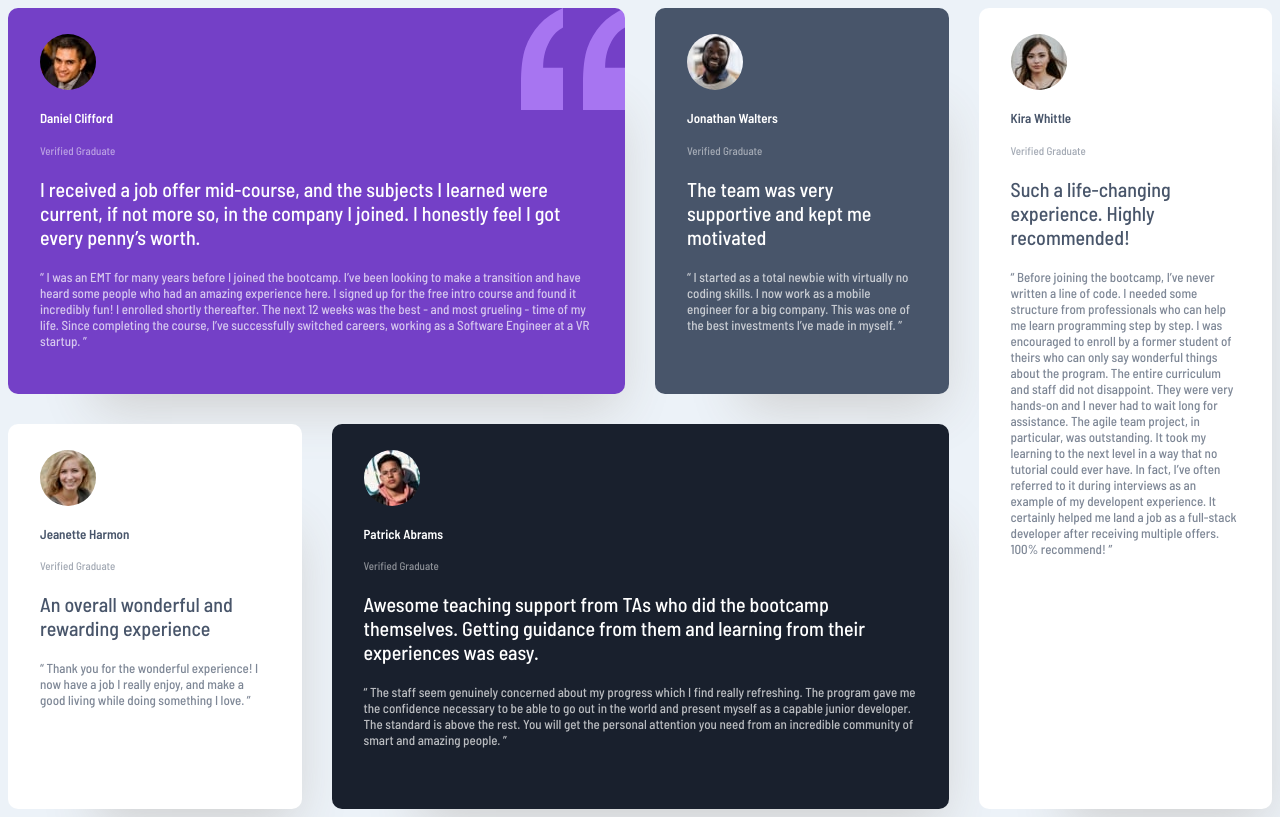
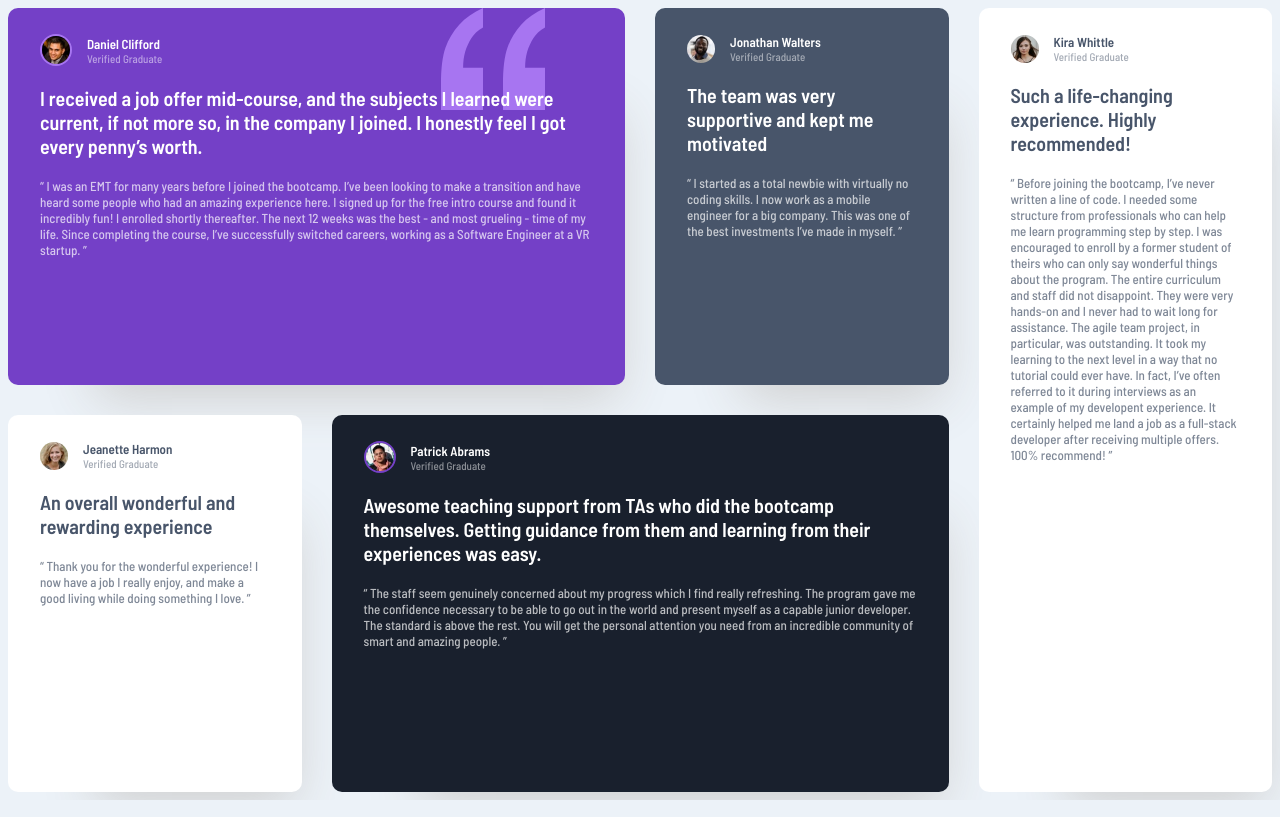
Before and after one commit to Jacoberson/testimonials-grid, a website: page index.html in a window 1280 px wide. Drawn offline with Linux system fonts and the light colour scheme.

Commit message:
Place text inside cards and adjust placement of parent grid

```diff
--- a/index.html
+++ b/index.html
@@ -2,7 +2,11 @@
 <html lang="en">
   <head>
     <meta charset="UTF-8" />
-    <meta name="viewport" content="width=device-width, initial-scale=1.0" />
+    <meta
+      name
+      no-margin="viewport"
+      content="width=device-width, initial-scale=1.0"
+    />
     <link
       rel="icon"
       type="image/png"
@@ -17,12 +21,14 @@
       <div class="testimonial-card purple">
         <div class="author">
           <img
-            class="author-image"
+            class="author-image light-violet-border-image"
             src="./images/image-daniel.jpg"
             alt="image of Daniel Clifford"
           />
-          <h4 class="name">Daniel Clifford</h4>
-          <p class="description">Verified Graduate</p>
+          <div class="author-text">
+            <h4 class="name no-margin">Daniel Clifford</h4>
+            <p class="description no-margin">Verified Graduate</p>
+          </div>
         </div>
         <div class="testimonial">
           <p class="testimonial-title">
@@ -49,8 +55,10 @@
             src="./images/image-jonathan.jpg"
             alt="image of Jonathan Walters"
           />
-          <h4 class="name">Jonathan Walters</h4>
-          <p class="description">Verified Graduate</p>
+          <div class="author-text">
+            <h4 class="name no-margin">Jonathan Walters</h4>
+            <p class="description no-margin">Verified Graduate</p>
+          </div>
         </div>
         <div class="testimonial">
           <p class="testimonial-title">
@@ -70,8 +78,10 @@
             src="./images/image-jeanette.jpg"
             alt="image of Jeanette Harmon"
           />
-          <h4 class="name">Jeanette Harmon</h4>
-          <p class="description">Verified Graduate</p>
+          <div class="author-text">
+            <h4 class="name no-margin">Jeanette Harmon</h4>
+            <p class="description no-margin">Verified Graduate</p>
+          </div>
         </div>
         <div class="testimonial">
           <p class="testimonial-title">
@@ -86,12 +96,14 @@
       <div class="testimonial-card black">
         <div class="author">
           <img
-            class="author-image"
+            class="author-image violet-border-image"
             src="./images/image-patrick.jpg"
             alt="image of Patrick Abrams"
           />
-          <h4 class="name">Patrick Abrams</h4>
-          <p class="description">Verified Graduate</p>
+          <div class="author-text">
+            <h4 class="name no-margin">Patrick Abrams</h4>
+            <p class="description no-margin">Verified Graduate</p>
+          </div>
         </div>
         <div class="testimonial">
           <p class="testimonial-title">
@@ -116,8 +128,10 @@
             src="./images/image-kira.jpg"
             alt="image of Kira Whittle"
           />
-          <h4 class="name">Kira Whittle</h4>
-          <p class="description">Verified Graduate</p>
+          <div class="author-text">
+            <h4 class="name no-margin">Kira Whittle</h4>
+            <p class="description no-margin">Verified Graduate</p>
+          </div>
         </div>
         <div class="testimonial">
           <p class="testimonial-title">
--- a/sass.scss
+++ b/sass.scss
@@ -6,6 +6,7 @@ $desktop: 1440px;
 
 // colors
 $moderate-violet: #7440c7;
+$light-violet: #a775f1;
 $very-dark-grayish-blue: #48556a;
 $very-dark-blackish-blue: #19202d;
 $white: #fff;
@@ -20,17 +21,27 @@ $title: 20px;
 $medium: 500;
 $semi-bold: 600;
 
+html {
+  height: 100%;
+}
+
 body {
   font-family: $barlow;
   font-size: $body;
+  font-weight: $medium;
   background-color: $light-grayish-blue;
+  overflow: hidden;
+  position: absolute;
+  inset: 0;
 }
 
 main {
-  display: grid;
+  display: inline-grid;
   grid-template-rows: 1fr 1fr;
   grid-template-columns: repeat(auto-fit, minmax(255px, 1fr));
   gap: 30px;
+  position: absolute;
+  inset: 0;
 }
 
 .testimonial-card {
@@ -39,17 +50,37 @@ main {
   border-radius: 10px;
   box-shadow: 40px 60px 50px -47px $light-gray;
 
+  .author {
+    display: flex;
+    align-items: center;
+    gap: 15px;
+
     .description {
       font-size: $description;
       opacity: 50%;
     }
 
+    .no-margin {
+      margin: 0;
+    }
+
     .author-image {
       border-radius: 50%;
+      width: 28px;
+    }
+
+    .violet-border-image {
+      border: 2px solid $moderate-violet;
+    }
+
+    .light-violet-border-image {
+      border: 2px solid $light-violet;
+    }
   }
 
   .testimonial-title {
     font-size: $title;
+    font-weight: $semi-bold;
   }
 
   .review {
@@ -61,7 +92,7 @@ main {
   background-color: $moderate-violet;
   background-image: url("./images/bg-pattern-quotation.svg");
   background-repeat: no-repeat;
-  background-position: top right;
+  background-position: right 5rem top;
   grid-column: 1 / 3;
 }
 
@@ -85,6 +116,7 @@ main {
 }
 
 .kira {
+  align-self: stretch;
   grid-row: 1 / 3;
   grid-column-start: 4;
 }
```
Also changed, not shown: styles.css, 1 other file. Lines whose indentation alone changed are shown as unchanged.
